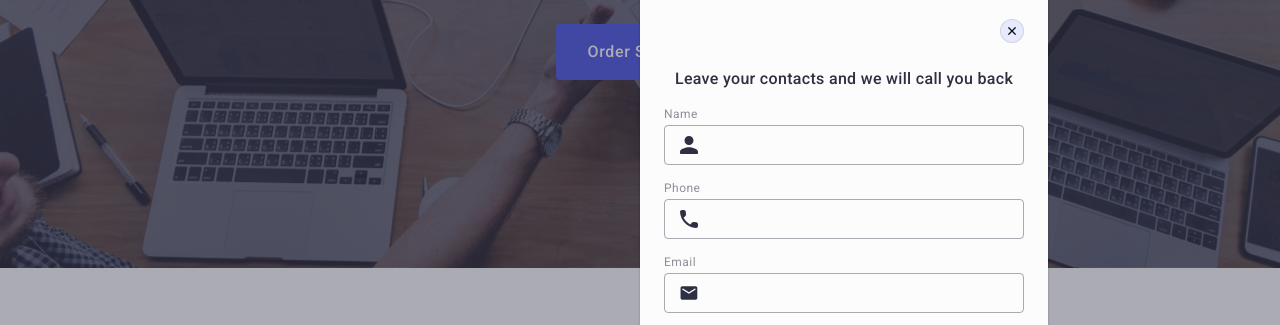
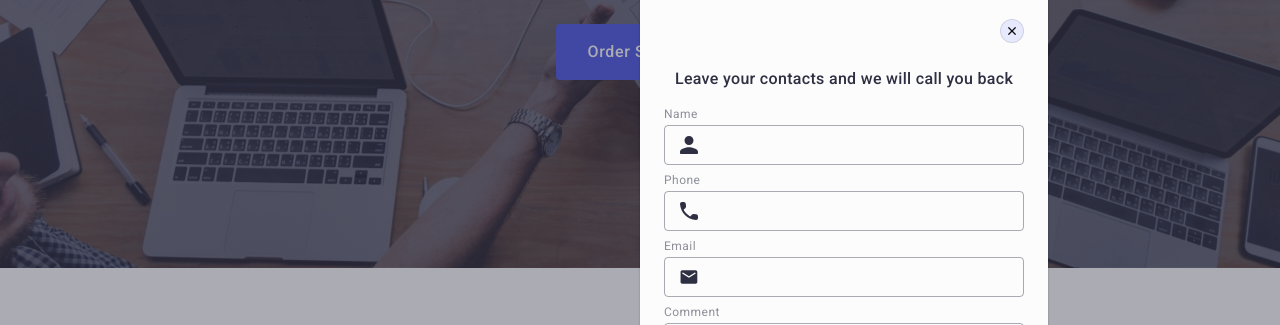
Before and after one commit to hizellal/goit-markup-hw-05, a plain HTML site: page index.html in a window 1280 px wide. Shown: the part 405-730 px from the top of the page. Drawn offline with nearby package versions, Linux system fonts and the light colour scheme.

Commit message:
modal-last-comm

```diff
--- a/css/style.css
+++ b/css/style.css
@@ -622,7 +622,7 @@ img {
 }
 
 .review-form-field-wrapper {
-    margin-bottom: 16px;
+    margin-bottom: 8px;
 }
 
 .review-form-field-label {
@@ -697,7 +697,6 @@ img {
     position: absolute;
     left: 16px;
     top: 50%;
-    height: 24px;
     transform: translateY(-50%);
     fill: #2e2f42;
     transition: fill 250ms cubic-bezier(0.4, 0, 0.2, 1);
@@ -722,7 +721,7 @@ img {
 + .review-form-checkbox-label
 > .review-form-custom-checkbox {
     background-color: #404bbf;
-    border: 1px solid #404bbf;
+    border: none;
     fill: #f4f4fd;
 }
 
```
